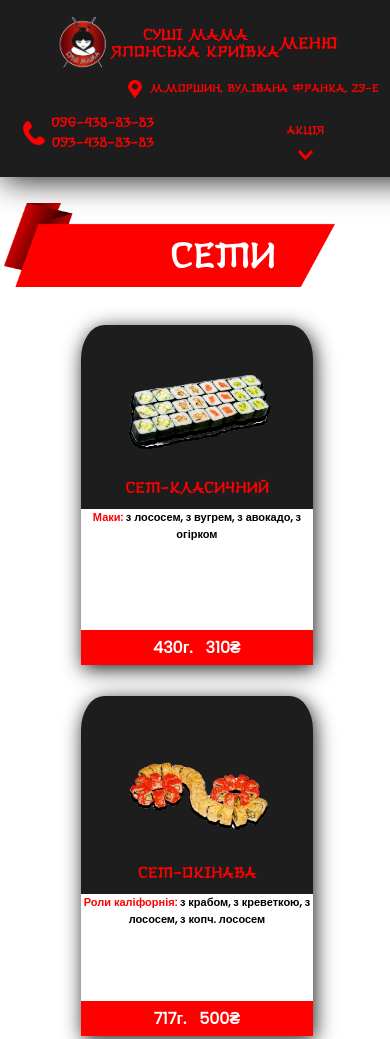
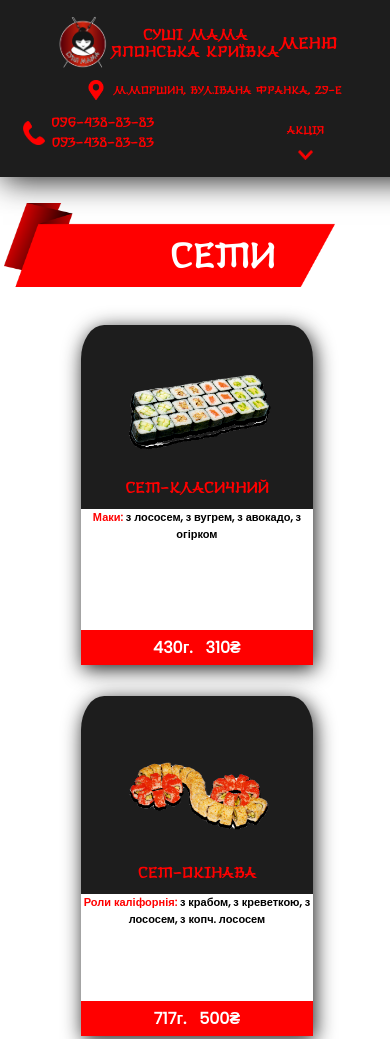
Before and after one commit to PaulBovtach/sushi-bar, a plain HTML site: page index.html in a window 390 px wide. Shown: the top 1039 px of the page. Drawn offline with Linux system fonts and the light colour scheme.

Commit message:
ver 12 final

```diff
--- a/style.css
+++ b/style.css
@@ -1181,7 +1181,7 @@ p{
     .location_wrapper{
         position: absolute;
         top: 45%;
-        left: 100px;
+        left: 60px;
         right: 0%;
     }
     .location_logo{
--- a/style_gunkans_pages.css
+++ b/style_gunkans_pages.css
@@ -1206,7 +1206,7 @@ p{
     .location_wrapper{
         position: absolute;
         top: 45%;
-        left: 100px;
+        left: 60px;
         right: 0%;
     }
     .location_logo{
--- a/style_krevetki_pages.css
+++ b/style_krevetki_pages.css
@@ -1206,7 +1206,7 @@ p{
     .location_wrapper{
         position: absolute;
         top: 45%;
-        left: 100px;
+        left: 60px;
         right: 0%;
     }
     .location_logo{
--- a/style_maki_pages.css
+++ b/style_maki_pages.css
@@ -1205,7 +1205,7 @@ p{
     .location_wrapper{
         position: absolute;
         top: 45%;
-        left: 100px;
+        left: 60px;
         right: 0%;
     }
     .location_logo{
--- a/style_rolls_pages.css
+++ b/style_rolls_pages.css
@@ -1184,7 +1184,7 @@ p{
     .location_wrapper{
         position: absolute;
         top: 45%;
-        left: 100px;
+        left: 60px;
         right: 0%;
     }
     .location_logo{
--- a/style_sushi_pages.css
+++ b/style_sushi_pages.css
@@ -1188,7 +1188,7 @@ p{
     .location_wrapper{
         position: absolute;
         top: 45%;
-        left: 100px;
+        left: 60px;
         right: 0%;
     }
     .location_logo{
```
